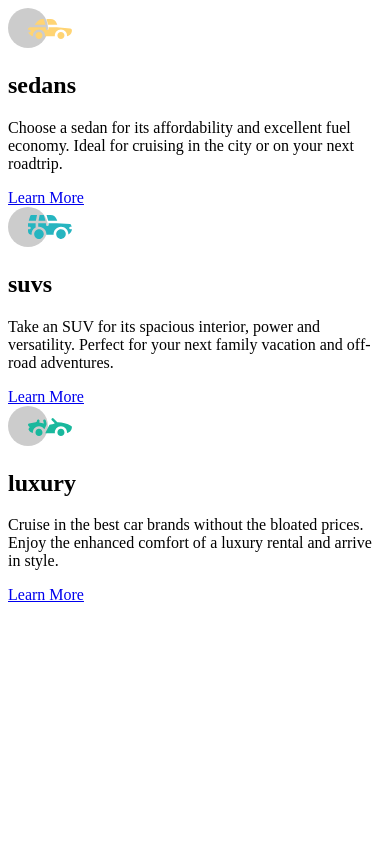
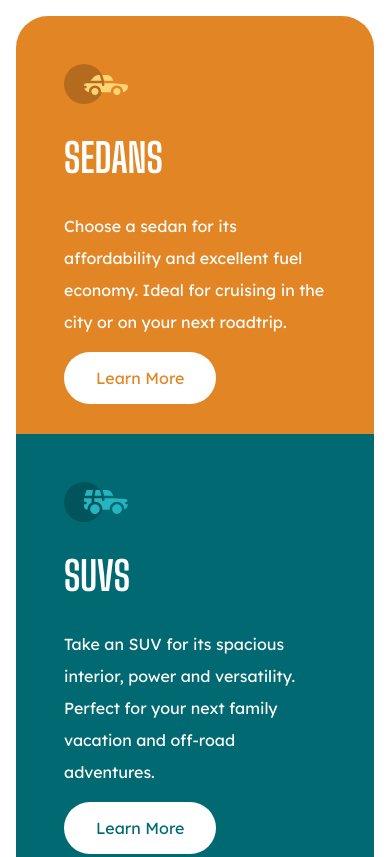
Before and after one commit to juan-gsan/W2-CH01-Juan-Garcia, a website: page index.html in a window 390 px wide. Shown: the top 857 px of the page. Drawn offline with Linux system fonts and the light colour scheme.

Commit message:
Add mobile styles

```diff
--- a/index.html
+++ b/index.html
@@ -9,38 +9,40 @@
   <link rel="stylesheet" href="styles.css">
   <link rel="preconnect" href="https://fonts.googleapis.com">
   <link rel="preconnect" href="https://fonts.gstatic.com" crossorigin>
-  <link href="https://fonts.googleapis.com/css2?family=Lexend+Deca:wght@400;800&display=swap" rel="stylesheet">
+  <link
+    href="https://fonts.googleapis.com/css2?family=Big+Shoulders+Display:wght@700&family=Lexend+Deca:wght@400;800&display=swap"
+    rel="stylesheet">
   <title>3-column preview card component</title>
 </head>
 
 <body>
   <main>
-    <section class="card">
+    <section class="card card--sedan">
       <div class="card__logo">
         <img src="./images/icon-sedans.svg" alt="sedan-car logo">
       </div>
       <h1 class="card__title">sedans</h1>
       <p class="card__description">Choose a sedan for its affordability and excellent fuel economy. Ideal for cruising
         in the city or on your next roadtrip.</p>
-      <a href="#" class="card__link">Learn More</a>
+      <a href="#" class="card__link card__link--sedan">Learn More</a>
     </section>
-    <section class="card">
+    <section class="card card--suv">
       <div class="card__logo">
         <img src="./images/icon-suvs.svg" alt="suv-car logo">
       </div>
       <h1 class="card__title">suvs</h1>
       <p class="card__description">Take an SUV for its spacious interior, power and versatility. Perfect for your next
         family vacation and off-road adventures.</p>
-      <a href="#" class="card__link">Learn More</a>
+      <a href="#" class="card__link card__link--suv">Learn More</a>
     </section>
-    <section class="card">
+    <section class="card card--luxury">
       <div class="card__logo">
         <img src="./images/icon-luxury.svg" alt="luxury-car logo">
       </div>
       <h1 class="card__title">luxury</h1>
       <p class="card__description">Cruise in the best car brands without the bloated prices. Enjoy the enhanced comfort
         of a luxury rental and arrive in style.</p>
-      <a href="#" class="card__link">Learn More</a>
+      <a href="#" class="card__link card__link--luxury">Learn More</a>
     </section>
   </main>
 </body>
--- a/sass/styles.scss
+++ b/sass/styles.scss
@@ -0,0 +1,56 @@
+@use "reset";
+@use "global";
+@import "responsive";
+
+main {
+  margin: 1rem;
+}
+
+.card {
+  padding: 3rem;
+  &__logo {
+    padding-bottom: 2rem;
+  }
+  &__title {
+    color: white;
+    text-transform: uppercase;
+    font-family: "Big Shoulders Display";
+    font-size: 2.5rem;
+    font-weight: bold;
+    padding-bottom: 2rem;
+  }
+  &__description {
+    color: white;
+    line-height: 2;
+    margin-bottom: 2rem;
+  }
+  &__link {
+    text-decoration: none;
+    background-color: white;
+    padding: 1rem 2rem 1rem 2rem;
+    border-radius: 2rem;
+  }
+}
+
+.card--sedan {
+  border-radius: 2rem 2rem 0 0;
+  background-color: rgb(226, 133, 37);
+  .card__link--sedan {
+    color: rgb(226, 133, 37);
+  }
+}
+
+.card--suv {
+  background-color: rgb(1, 105, 114);
+  .card__link--suv {
+    color: rgb(1, 105, 114);
+  }
+}
+
+.card--luxury {
+  border-radius: 0 0 2rem 2rem;
+  background-color: rgb(0, 64, 63);
+  .card__link--luxury {
+    color: rgb(0, 64, 63);
+  }
+}
```
Also changed, not shown: styles.css, 1 other file.
